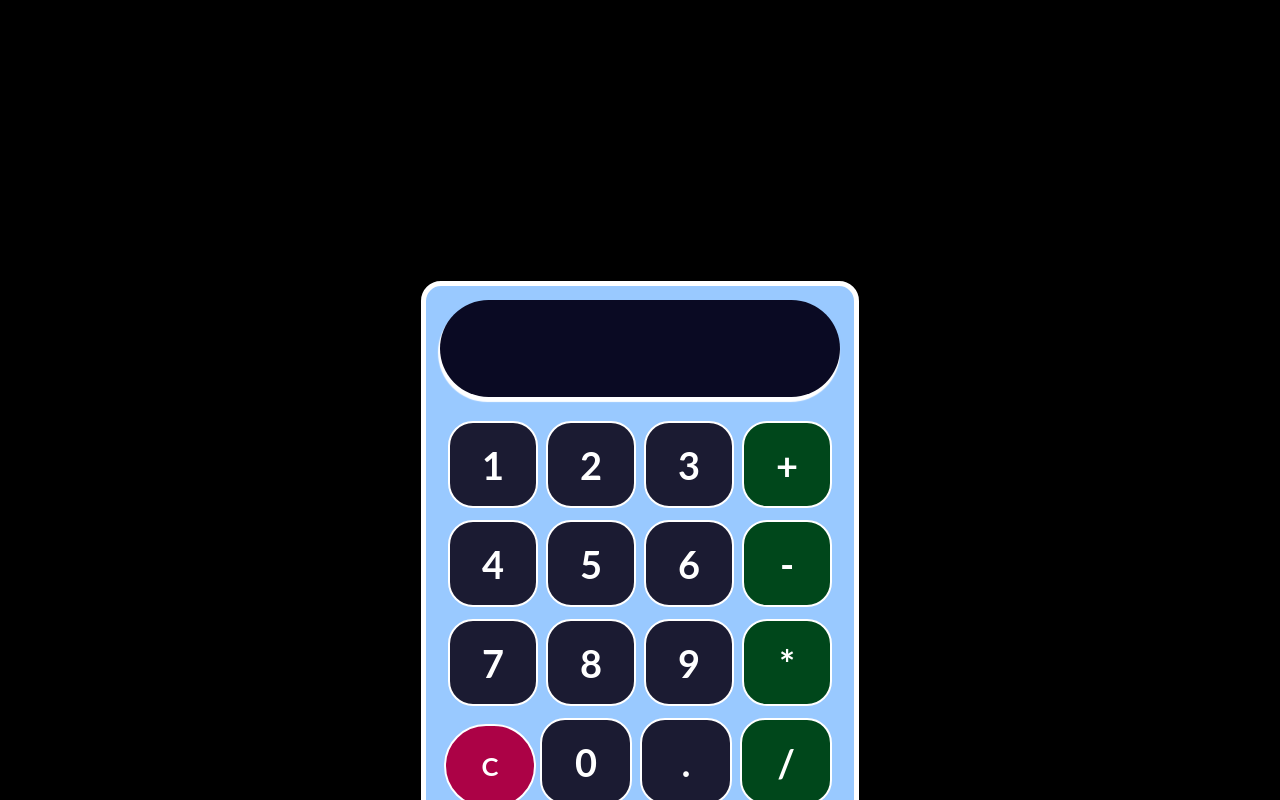
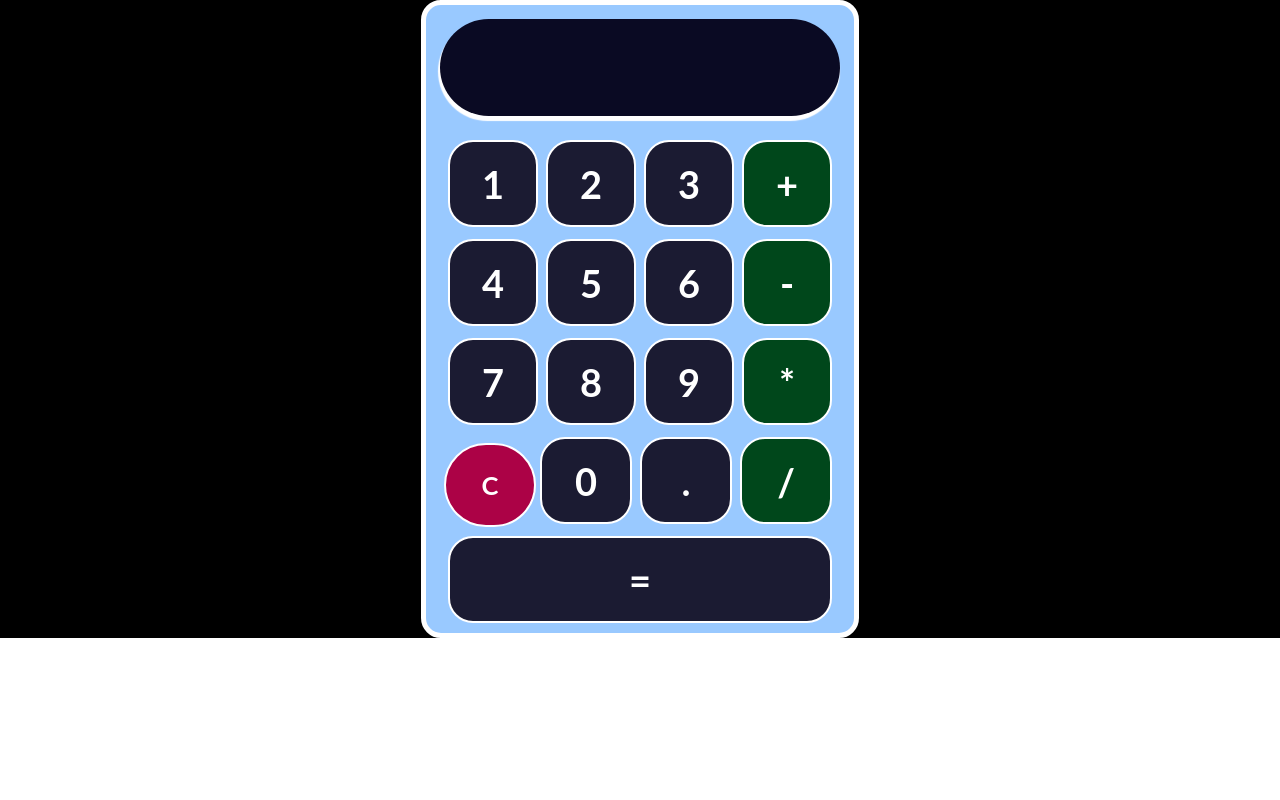
Before and after one commit to pcarbono/Calculator, a React (Create React App) app: page / in a window 1280 px wide. Shown: the top 800 px of the page. Built offline with nearby package versions, Linux system fonts and the light colour scheme.

Commit message:
viewport

```diff
--- a/src/App.css
+++ b/src/App.css
@@ -4,7 +4,7 @@
 
 .App {
 
-  height: 150vh;
+  /* height: 150vh; */
   background-color: black;
   font-family: Lato, sans-serif;
   display: flex;
```
